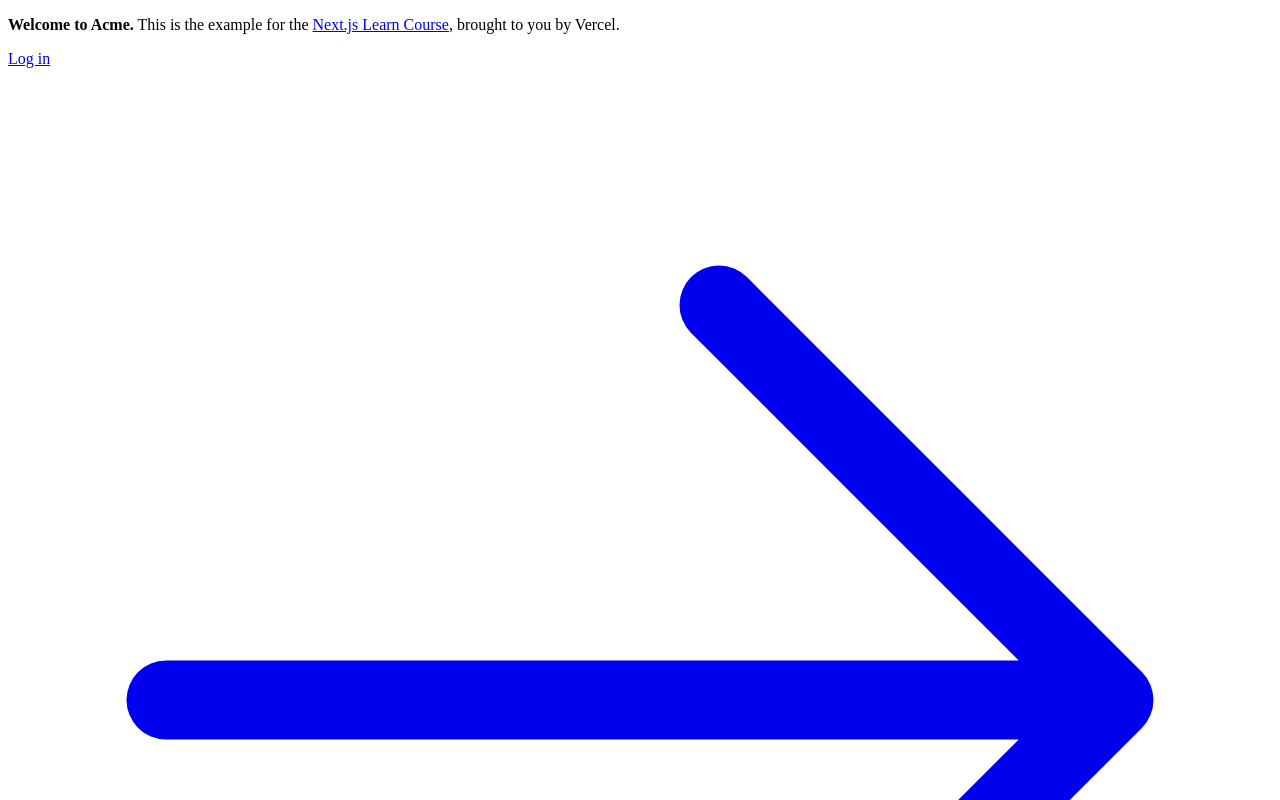
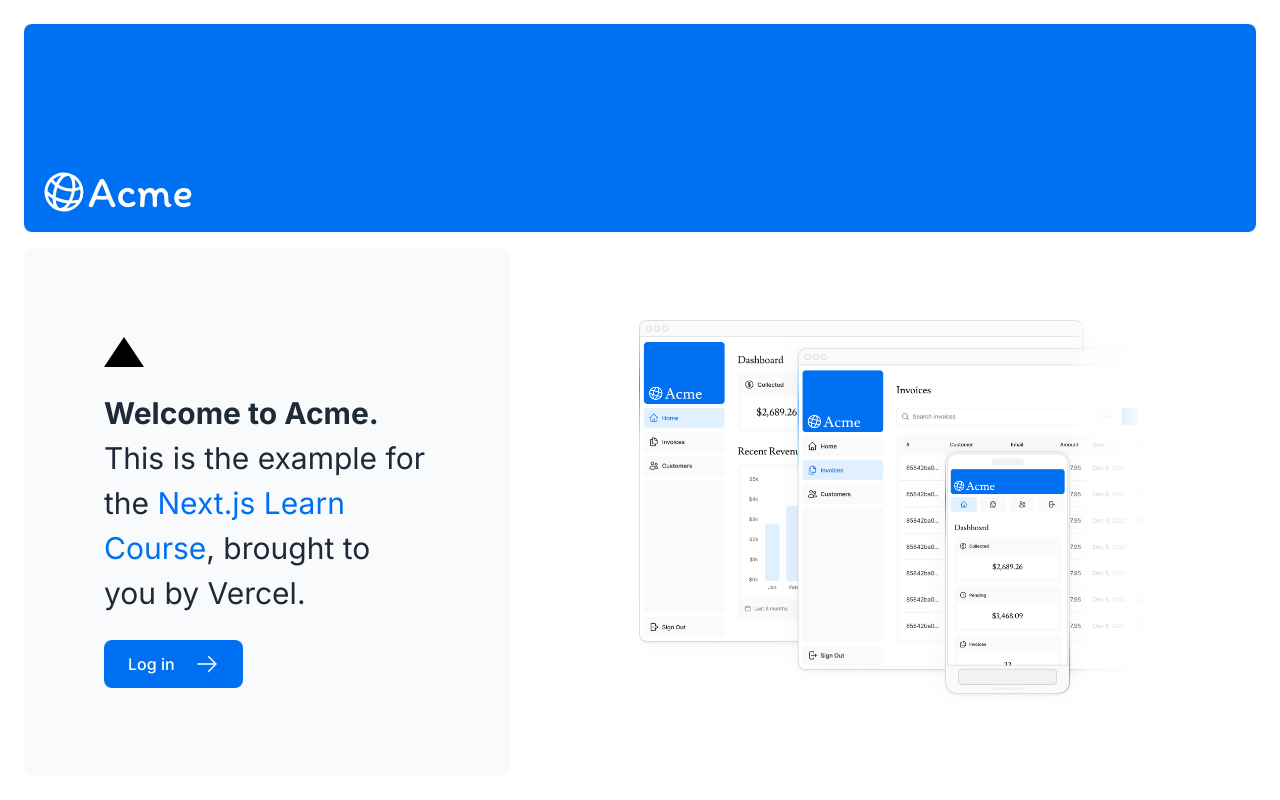
Before and after one commit to hsuehic/nextjs-portal, a Next.js app: page / in a window 1280 px wide. Shown: the top 800 px of the page. Built offline with nearby package versions, Linux system fonts and the light colour scheme.

Commit message:
init repo

```diff
--- /dev/null
+++ b/app/dashboard/customers/page.tsx
@@ -0,0 +1,3 @@
+export default function Page() {
+  return <p>Customers Page</p>;
+}
--- /dev/null
+++ b/app/dashboard/invoices/page.tsx
@@ -0,0 +1,3 @@
+export default function Page() {
+  return <p>Invoices Page</p>;
+}
--- /dev/null
+++ b/app/dashboard/layout.tsx
@@ -0,0 +1,12 @@
+import SideNav from '@/app/ui/dashboard/sidenav';
+
+export default function Layout({ children }: { children: React.ReactNode }) {
+  return (
+    <div className="flex h-screen flex-col md:flex-row md:overflow-hidden">
+      <div className="w-full flex-none md:w-64">
+        <SideNav />
+      </div>
+      <div className="flex-grow p-6 md:overflow-y-auto md:p-12">{children}</div>
+    </div>
+  );
+}
--- /dev/null
+++ b/app/dashboard/page.tsx
@@ -0,0 +1,3 @@
+export default function Page() {
+  return <p>Dashboard Page</p>;
+}
--- a/app/layout.tsx
+++ b/app/layout.tsx
@@ -1,3 +1,6 @@
+import '@/app/ui/global.css';
+import { inter } from '@/app/ui/fonts';
+
 export default function RootLayout({
   children,
 }: {
@@ -5,7 +8,7 @@
 }) {
   return (
     <html lang="en">
-      <body>{children}</body>
+      <body className={`${inter.className} antialiased`}>{children}</body>
     </html>
   );
 }
--- a/app/page.tsx
+++ b/app/page.tsx
@@ -1,15 +1,22 @@
 import AcmeLogo from '@/app/ui/acme-logo';
 import { ArrowRightIcon } from '@heroicons/react/24/outline';
 import Link from 'next/link';
+import Image from 'next/image';
+
+
+import styles from '@/app/ui/home.module.css';
 
 export default function Page() {
   return (
     <main className="flex min-h-screen flex-col p-6">
       <div className="flex h-20 shrink-0 items-end rounded-lg bg-blue-500 p-4 md:h-52">
-        {/* <AcmeLogo /> */}
+        <AcmeLogo />
       </div>
       <div className="mt-4 flex grow flex-col gap-4 md:flex-row">
         <div className="flex flex-col justify-center gap-6 rounded-lg bg-gray-50 px-6 py-10 md:w-2/5 md:px-20">
+          <div
+            className={styles.shape}
+          />
           <p className={`text-xl text-gray-800 md:text-3xl md:leading-normal`}>
             <strong>Welcome to Acme.</strong> This is the example for the{' '}
             <a href="https://nextjs.org/learn/" className="text-blue-500">
@@ -25,7 +32,21 @@
           </Link>
         </div>
         <div className="flex items-center justify-center p-6 md:w-3/5 md:px-28 md:py-12">
-          {/* Add Hero Images Here */}
+          <Image
+            src="/hero-desktop.png"
+            width={1000}
+            height={760}
+            className="hidden md:block"
+            alt="Screenshots of the dashboard project showing desktop version"
+          />
+
+          <Image
+            src="/hero-mobile.png"
+            width={560}
+            height={620}
+            className="block md:hidden"
+            alt="Screenshot of the dashboard project showing mobile version"
+          />
         </div>
       </div>
     </main>
--- a/app/ui/dashboard/nav-links.tsx
+++ b/app/ui/dashboard/nav-links.tsx
@@ -1,8 +1,15 @@
+'use client';
+
 import {
   UserGroupIcon,
   HomeIcon,
   DocumentDuplicateIcon,
 } from '@heroicons/react/24/outline';
+import Link from 'next/link';
+
+import { usePathname } from 'next/navigation';
+import clsx from 'clsx';
+
 
 // Map of links to display in the side navigation.
 // Depending on the size of the application, this would be stored in a database.
@@ -17,19 +24,26 @@
 ];
 
 export default function NavLinks() {
+  const pathname = usePathname();
+
   return (
     <>
       {links.map((link) => {
         const LinkIcon = link.icon;
         return (
-          <a
+          <Link
             key={link.name}
             href={link.href}
-            className="flex h-[48px] grow items-center justify-center gap-2 rounded-md bg-gray-50 p-3 text-sm font-medium hover:bg-sky-100 hover:text-blue-600 md:flex-none md:justify-start md:p-2 md:px-3"
+            className={clsx(
+              'flex h-[48px] grow items-center justify-center gap-2 rounded-md bg-gray-50 p-3 text-sm font-medium hover:bg-sky-100 hover:text-blue-600 md:flex-none md:justify-start md:p-2 md:px-3',
+              {
+                'bg-sky-100 text-blue-600': pathname === link.href,
+              },
+            )}
           >
             <LinkIcon className="w-6" />
             <p className="hidden md:block">{link.name}</p>
-          </a>
+          </Link>
         );
       })}
     </>
--- /dev/null
+++ b/app/ui/fonts.ts
@@ -0,0 +1,4 @@
+import { Inter, Itim } from 'next/font/google';
+
+export const inter = Inter({ subsets: ['latin'] });
+export const lusitana = Itim({subsets: ['latin'], weight: '400'})
--- /dev/null
+++ b/app/ui/home.module.css
@@ -0,0 +1,7 @@
+.shape {
+  height: 0;
+  width: 0;
+  border-bottom: 30px solid black;
+  border-left: 20px solid transparent;
+  border-right: 20px solid transparent;
+}
```
